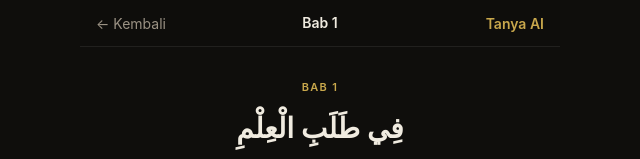
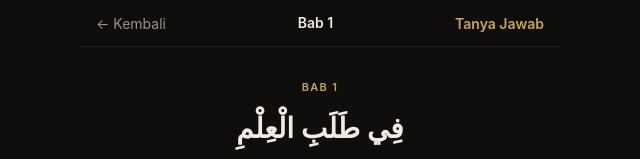
Before and after one commit to sabenihcode/Kitab, a React (Vite) app: page /bab/1 in a window 1280 px wide. Shown: the top 159 px of the page, without its empty margins (320-960 px from the left). Built offline with nearby package versions, Linux system fonts and the light colour scheme.

Commit message:
Update BabDetailPage.tsx

```diff
--- a/src/pages/BabDetailPage.tsx
+++ b/src/pages/BabDetailPage.tsx
@@ -145,7 +145,7 @@ export const BabDetailPage = () => {
           aria-label="Buka AI Chat"
           title="Tanya AI tentang bab ini"
         >
-          Tanya AI
+          Tanya Jawab
         </button>
       </nav>
 
```
